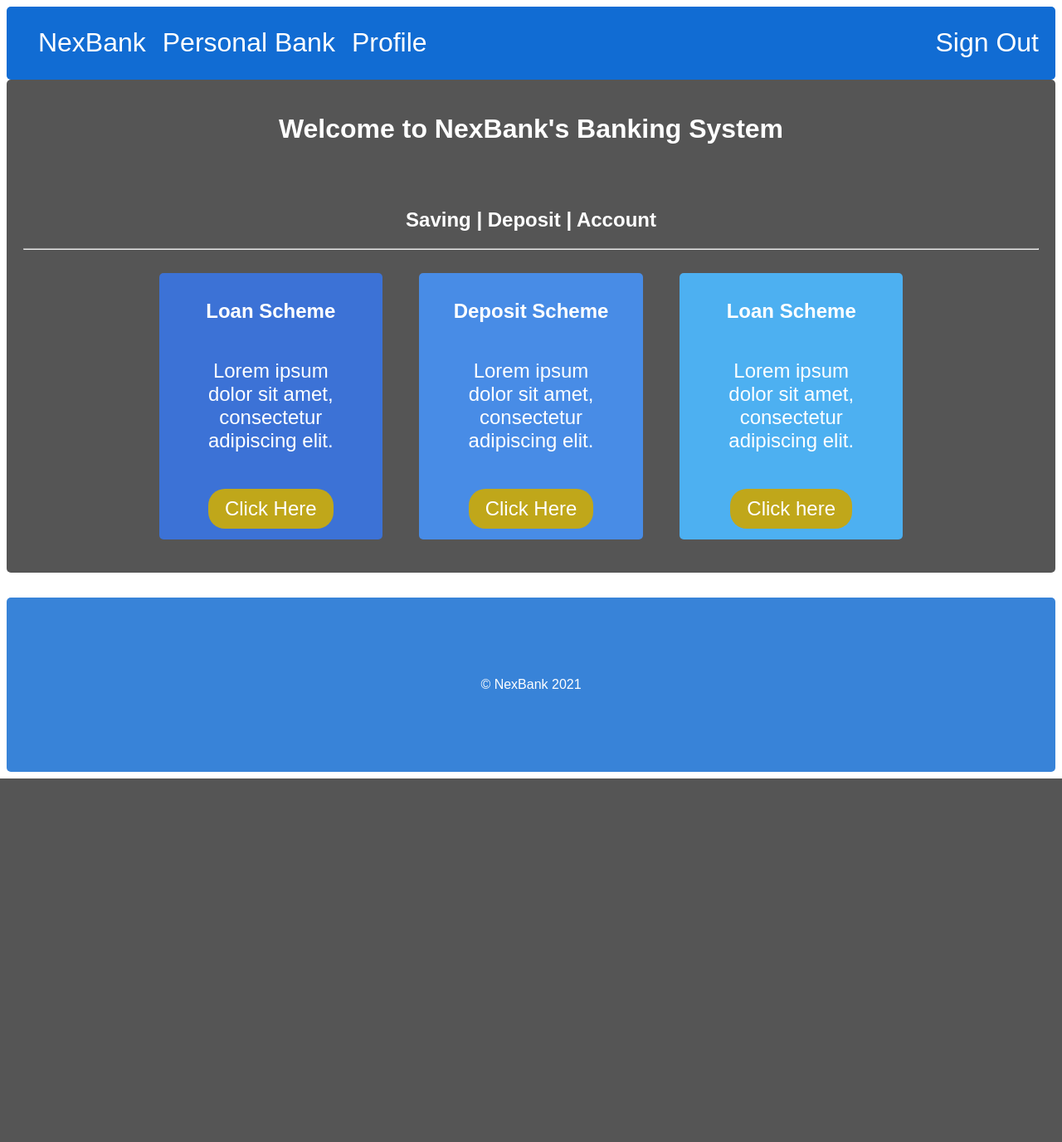
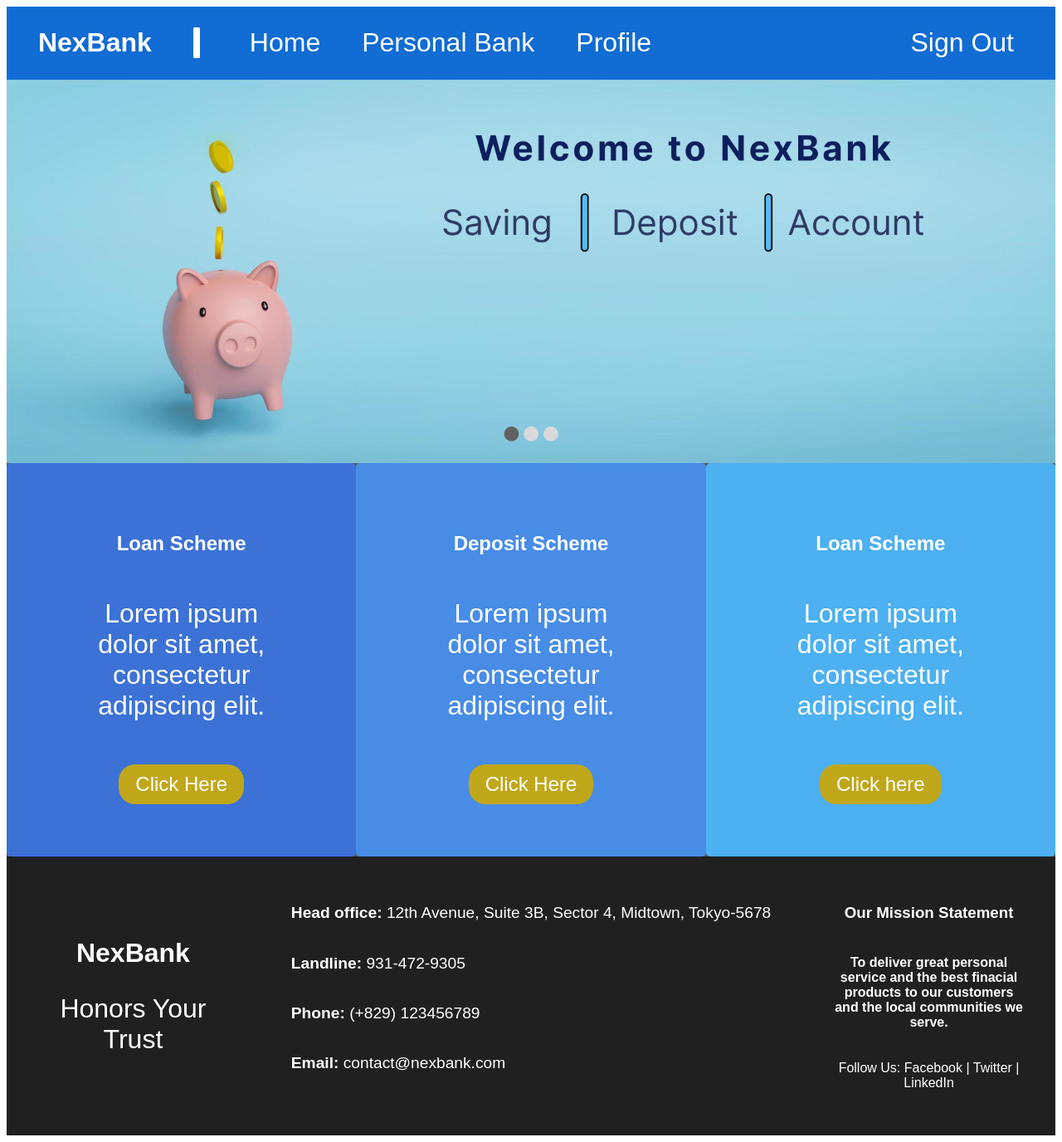
Before and after one commit to Guntar04/CS202-Banking-DataBase, a Flask app: page /home in a window 1280 px wide. Shown: the whole page at 83% size. Before the commit the page ends 938 px from the top, so only its background shows below. Run offline with Flask 3, Linux system fonts and the light colour scheme; a user stored in the database is signed in.

Commit message:
Big Update

```diff
--- a/app.py
+++ b/app.py
@@ -57,23 +57,16 @@ def signup():
             conn.execute('INSERT INTO users (firstName, lastName, email, password, bankingNumber, totalMoney) VALUES (?, ?, ?, ?, ?, ?)', (firstName, lastName, email, hashed_password, banking_number, 100))
 
             # Insert user into userBank table
-            conn.execute('INSERT INTO userBank (bankingNumber, transDate, transType, transAmount) VALUES (?, ?, ?, ?)', (banking_number, datetime.now(), 'Initial Deposit', 100))
-
-            conn.commit()
-            banking_number = generate_banking_number()
-
-            # Insert user into users table
-            conn.execute('INSERT INTO users (firstName, lastName, email, password, bankingNumber) VALUES (?, ?, ?, ?, ?)', (firstName, lastName, email, hashed_password, banking_number))
-
-            # Insert user into userBank table
-            conn.execute('INSERT INTO userBank (bankingNumber, moneyAmount, transDate, transType, transAmount) VALUES (?, ?, ?, ?, ?)', (banking_number, 100, datetime.now(), 'Initial Deposit', 100))
+            conn.execute('INSERT INTO userBank (bankingNumber, transDate, transType, transAmount) VALUES (?, ?, ?, ?)', (banking_number, datetime.now().strftime('%d-%m-%Y'), 'Initial Deposit', 100))
 
             conn.commit()
         except sqlite3.IntegrityError:
-            return 'User already exists'
+            conn.close()
+            return "<script>alert('User already exists'); window.location.href='/signup';</script>"
+
         conn.close()
         session['email'] = email
-        return redirect(url_for('home'))
+        return "<script>alert('You have created your account'); window.location.href='/login';</script>"
     return render_template('signup.html')
 
 def generate_banking_number():
@@ -105,9 +98,9 @@ def bank():
             amount = int(data['amount'])
             transaction_type = data['transaction_type']
 
-            if transaction_type == 'deposit':
+            if transaction_type == 'Deposit':
                 new_total_money = user['totalMoney'] + amount
-            elif transaction_type == 'withdraw':
+            elif transaction_type == 'Withdraw':
                 new_total_money = user['totalMoney'] - amount
             else:
                 return {'success': False, 'message': 'Invalid transaction type'}, 400
@@ -118,7 +111,7 @@ def bank():
 
                 # Insert new transaction record into userBank table
                 conn.execute('INSERT INTO userBank (bankingNumber, transDate, transType, transAmount) VALUES (?, ?, ?, ?)',
-                            (user['bankingNumber'], datetime.now().strftime('%Y-%m-%d %H:%M:%S'), transaction_type, amount))
+                            (user['bankingNumber'], datetime.now().strftime('%d-%m-%Y'), transaction_type, amount))
                 conn.commit()
 
             return {'success': True}
--- a/templates/home.html
+++ b/templates/home.html
@@ -8,16 +8,16 @@
 <body>
     <nav>
         <ul>
-            <li> NexBank </li>
+            <li><strong>NexBank</strong></li>
+            <li class="vertical-line"></li> <!-- Vertical Line Here -->
+            <li><a href="/home">Home</a></li>
             <li><a href="/bank">Personal Bank</a></li>
             <li><a href="/profile">Profile</a></li>
             <li style="margin-left: auto;"><a href="/logout">Sign Out</a></li>
         </ul>
     </nav>
     <div class="contentBody">
-        <h1>Welcome to NexBank's Banking System</h1> <br><br>
-        <h2>Saving | Deposit | Account</h2>
-        <hr>
+        <img src="{{ url_for('static', filename='images/banner.png') }}" alt="Profile Image" style="float: left; margin-right: 10px;">
         <div class="content">
             <div class="box" style="background-color: #3c72d6;">
             <h2>Loan Scheme</h2>
@@ -37,14 +37,36 @@
         </div>
     </div>
     <footer>
-        <p>&copy; NexBank 2021</p>
+        <div class="footer-section1">
+            <p><strong>NexBank</strong></p>
+            <p>Honors Your Trust</p>
+        </div>
+        <div class="footer-section2">
+            <p><strong>Head office:</strong> 12th Avenue, Suite 3B, Sector 4,
+                Midtown, Tokyo-5678</p>
+            <p><strong>Landline:</strong> 931-472-9305</p>
+            <p><strong>Phone:</strong> (+829) 123456789</p>
+            <p><strong>Email:</strong> contact@nexbank.com</p>
+        </div>
+        <div class="footer-section3">
+            <h3>Our Mission Statement</h3>
+            <h4>To deliver great personal service and the best
+                finacial products to our customers and the local
+                communities we serve.</h4>
+            <p>Follow Us:
+                <a href="#">Facebook</a> |
+                <a href="#">Twitter</a> |
+                <a href="#">LinkedIn</a>
+            </p>
+        </div>
+    </footer>
     </body>
 
     <style>
 
     nav {
         background-color: rgb(17, 108, 211);
-        border-radius: 5px;
+
     }
 
     ul {
@@ -57,13 +79,24 @@
     }
 
     li {
-        margin-right: 20px;
+        margin-right: 50px;
     }
 
     a {
         color: white;
         text-decoration: none;
     }
+
+    nav ul li.vertical-line::after {
+        content: "";
+        display: inline-block;
+        width: 8px;
+        height: 100%;
+        background-color: white; /* Adjust color as needed */
+        margin: 0 10px 0 0;
+        border-radius: 10%;
+    }
+
     body {
         background-color: #ffffff;
         font-family: Arial, sans-serif;
@@ -72,25 +105,35 @@
 
     .contentBody {
         background-color: #202020c2;
-        padding: 20px;
-        border-radius: 5px;
         margin: 0 auto;
+        display: flex;
         text-align: center;
+        flex-direction: column
+    }
+    .content {
+        display: flex;
+        justify-content: center;
+        flex-wrap: nowrap;
+        flex-direction: row;
     }
     .content p{
-        font-size: 150%;
+        font-size: 200%;
         padding: 20px 30px 20px 30px;
     }
+
+    img {
+        width: 100%;
+        height: auto;
+    }
+
     .box {
         display: inline-block;
-        width: 20%;
-        padding: 1%;
-        margin: 20px;
+        padding: 5%;
         text-align: center;
         border-radius: 5px;
-        }
+    }
 
-        .fake-button {
+    .fake-button {
         background-color: #c0a71a;
         color: white;
         font-size: 150%;
@@ -101,11 +144,44 @@
         }
 
     footer {
-        background-color: rgb(56, 131, 216);
+        display: flex;
+        justify-content: space-between;
+        height: auto;
+        background-color: #202020;
+        color: white;
+    }
+
+    .footer-section1, .footer-section3 {
+        flex: 1;
+        padding: 3%;
+        display: flex;
         text-align: center;
-        padding: 80px;
-        border-radius: 5px;
-        margin-top: 30px;
+        flex-direction: column;
+        align-items: center;
+        justify-content: center;
+    }
+
+    .footer-section2{
+        font-size: 120%;
+        padding: 3%;
+        display: flex;
+        text-align: center;
+        flex-direction: column;
+        align-items: flex-start;
+    }
+
+    .footer-section1 p {
+        font-size: 200%;
+        margin: 15px;
+    }
+
+    .footer-section a {
+        color: white;
+        text-decoration: none;
+    }
+
+    .footer-section a:hover {
+        text-decoration: underline;
     }
 </style>
 </html>
```
Also changed, not shown: templates/bank.html (+58 -16 lines), templates/profile.html (+40 -13 lines), database/bankingDB.db, static/images/background.jpg (renamed from templates/images/background.jpg), static/images/banner.png (added), static/images/profile.png (renamed from templates/images/profile.png).
